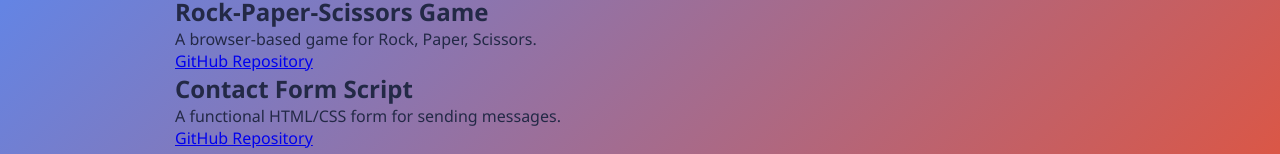
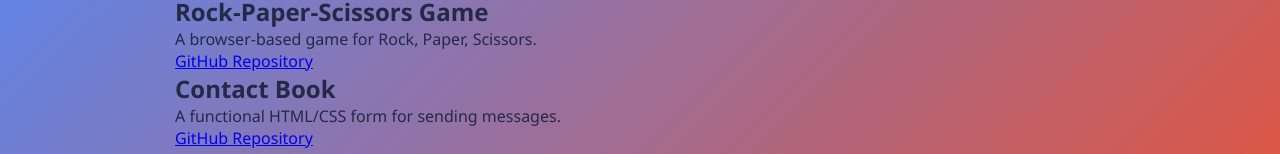
Before and after one commit to Pavankasala/Myportfolio, a plain HTML site: page projects.html in a window 1280 px wide. Shown: the part 244-398 px from the top of the page. Drawn offline with Linux system fonts and the light colour scheme.

Commit message:
projects.html

```diff
--- a/projects.html
+++ b/projects.html
@@ -39,7 +39,7 @@
     </div>
 
     <div class="project-block">
-      <h2>Contact Form Script</h2>
+      <h2>Contact Book</h2>
       <p>A functional HTML/CSS form for sending messages.</p>
       <a href="https://github.com/Pavankasala/Contact_Book" target="_blank">GitHub Repository</a>
     </div>
```
